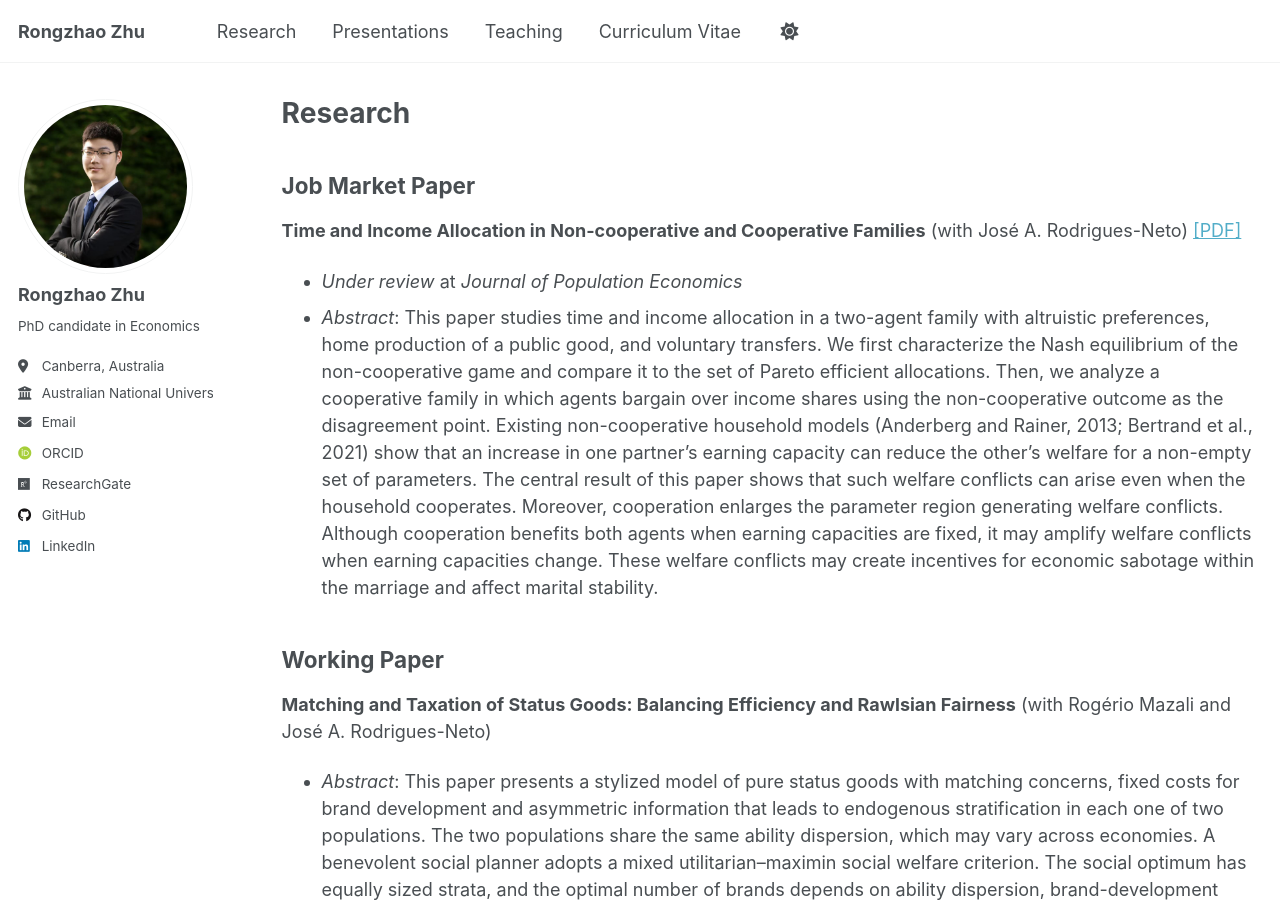
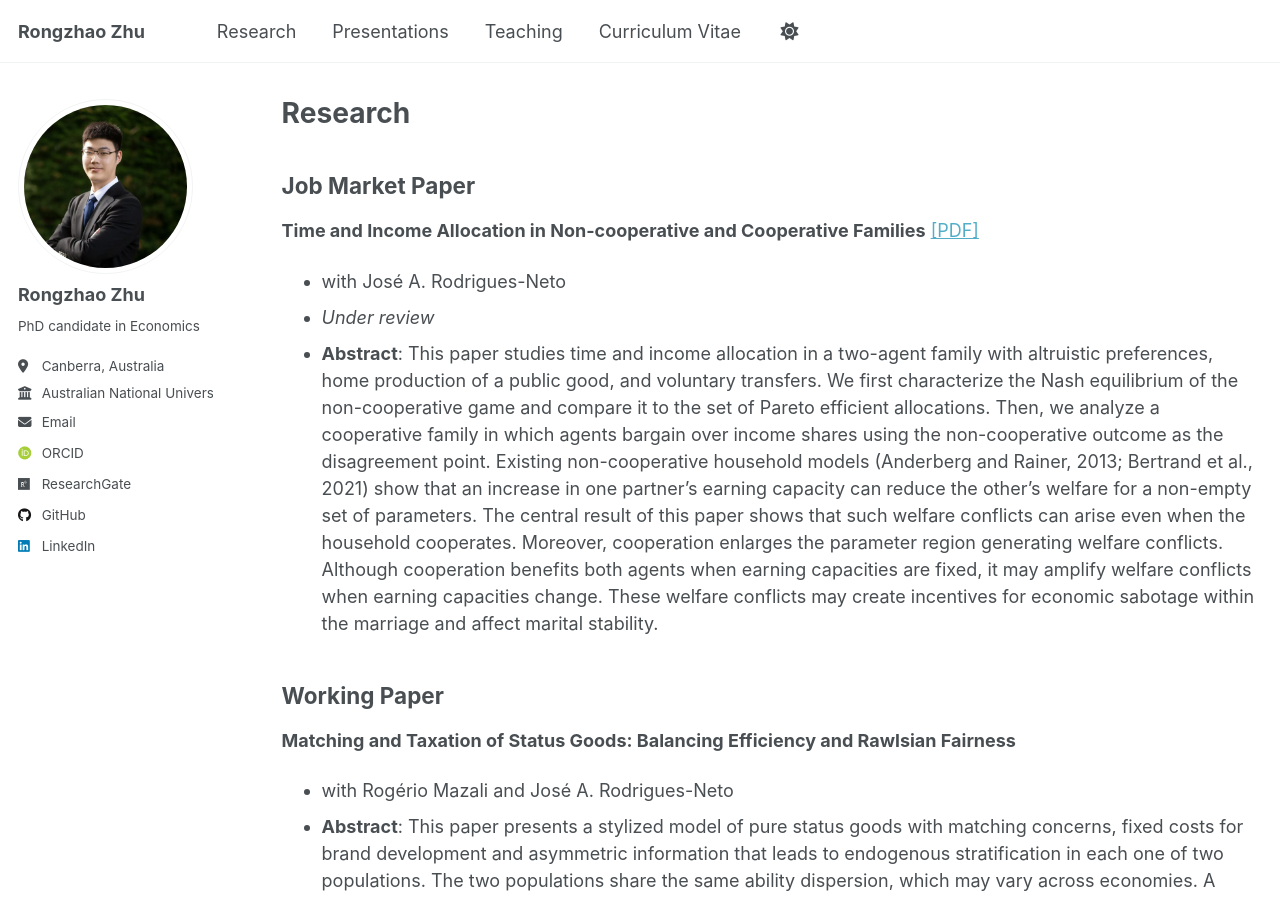
Before and after one commit to Roongzhao/roongzhao.github.io, a Jekyll site: the page built from _pages/research.md, in a window 1280 px wide and 900 px high. Built offline with Jekyll 4.4.1, drawn with Linux system fonts in a browser that asks for light colours; some web fonts are replaced.

Commit message:
modified:   _pages/research.md 	modified:   assets/CV_RongzhaoZhu.pdf

```diff
--- a/_pages/research.md
+++ b/_pages/research.md
@@ -8,14 +8,16 @@ author_profile: true
 
 ## Job Market Paper
 
-**Time and Income Allocation in Non-cooperative and Cooperative Families** (with José A. Rodrigues-Neto) [[PDF]](../assets/jmp_rongzhao.pdf)
-- *Under review* at *Journal of Population Economics*
-- *Abstract*: This paper studies time and income allocation in a two-agent family with altruistic preferences, home production of a public good, and voluntary transfers. We first characterize the Nash equilibrium of the non-cooperative game and compare it to the set of Pareto efficient allocations. Then, we analyze a cooperative family in which agents bargain over income shares using the non-cooperative outcome as the disagreement point. Existing non-cooperative household models (Anderberg and Rainer, 2013; Bertrand et al., 2021) show that an increase in one partner's earning capacity can reduce the other's welfare for a non-empty set of parameters. The central result of this paper shows that such welfare conflicts can arise even when the household cooperates. Moreover, cooperation enlarges the parameter region generating welfare conflicts. Although cooperation benefits both agents when earning capacities are fixed, it may amplify welfare conflicts when earning capacities change. These welfare conflicts may create incentives for economic sabotage within the marriage and affect marital stability.
+**Time and Income Allocation in Non-cooperative and Cooperative Families** [[PDF]](../assets/jmp_rongzhao.pdf)
+- with José A. Rodrigues-Neto
+- *Under review*
+- **Abstract**: This paper studies time and income allocation in a two-agent family with altruistic preferences, home production of a public good, and voluntary transfers. We first characterize the Nash equilibrium of the non-cooperative game and compare it to the set of Pareto efficient allocations. Then, we analyze a cooperative family in which agents bargain over income shares using the non-cooperative outcome as the disagreement point. Existing non-cooperative household models (Anderberg and Rainer, 2013; Bertrand et al., 2021) show that an increase in one partner's earning capacity can reduce the other's welfare for a non-empty set of parameters. The central result of this paper shows that such welfare conflicts can arise even when the household cooperates. Moreover, cooperation enlarges the parameter region generating welfare conflicts. Although cooperation benefits both agents when earning capacities are fixed, it may amplify welfare conflicts when earning capacities change. These welfare conflicts may create incentives for economic sabotage within the marriage and affect marital stability.
 
 ## Working Paper
 
-**Matching and Taxation of Status Goods: Balancing Efficiency and Rawlsian Fairness** (with Rogério Mazali and José A. Rodrigues-Neto)
-- *Abstract*: This paper presents a stylized model of pure status goods with matching concerns, fixed costs for brand development and asymmetric information that leads to endogenous stratification in each one of two populations. The two populations share the same ability dispersion, which may vary across economies. A benevolent social planner adopts a mixed utilitarian–maximin social welfare criterion. The social optimum has equally sized strata, and the optimal number of brands depends on ability dispersion, brand-development costs, the signaling population’s share of match output, and the planner’s concern for inequality. A stronger concern for inequality increases the optimal degree of stratification when the signaling population’s share of match output is sufficiently large, but decreases it otherwise.  We characterize equilibrium under contestable competition and monopoly, and calculate the optimal taxation in each case.  In a contestable market, laissez-faire competition generates uneven strata, but a suitable progressive tax implements the social optimum. Under monopoly, a well-deliberated flat tax or subsidy implements the optimal allocation. However, the extra welfare generated by status goods is distributed differently. In a contestable market, it accrues to the matching populations, whereas under monopoly, it is captured by the monopolist.
+**Matching and Taxation of Status Goods: Balancing Efficiency and Rawlsian Fairness**
+- with Rogério Mazali and José A. Rodrigues-Neto
+- **Abstract**: This paper presents a stylized model of pure status goods with matching concerns, fixed costs for brand development and asymmetric information that leads to endogenous stratification in each one of two populations. The two populations share the same ability dispersion, which may vary across economies. A benevolent social planner adopts a mixed utilitarian–maximin social welfare criterion. The social optimum has equally sized strata, and the optimal number of brands depends on ability dispersion, brand-development costs, the signaling population’s share of match output, and the planner’s concern for inequality. A stronger concern for inequality increases the optimal degree of stratification when the signaling population’s share of match output is sufficiently large, but decreases it otherwise.  We characterize equilibrium under contestable competition and monopoly, and calculate the optimal taxation in each case.  In a contestable market, laissez-faire competition generates uneven strata, but a suitable progressive tax implements the social optimum. Under monopoly, a well-deliberated flat tax or subsidy implements the optimal allocation. However, the extra welfare generated by status goods is distributed differently. In a contestable market, it accrues to the matching populations, whereas under monopoly, it is captured by the monopolist.
 
 ## In Progress
 
```
Also changed, not shown: 1 other file.
